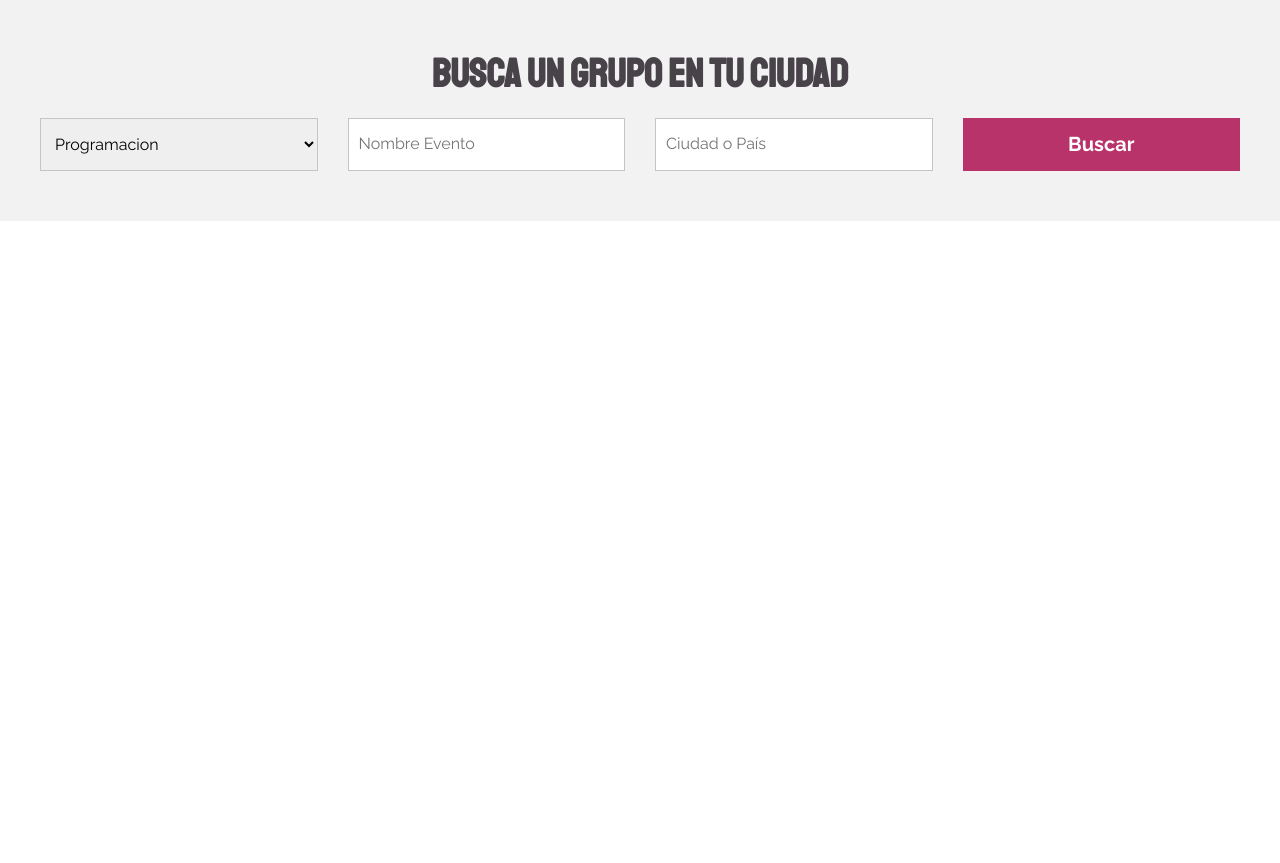
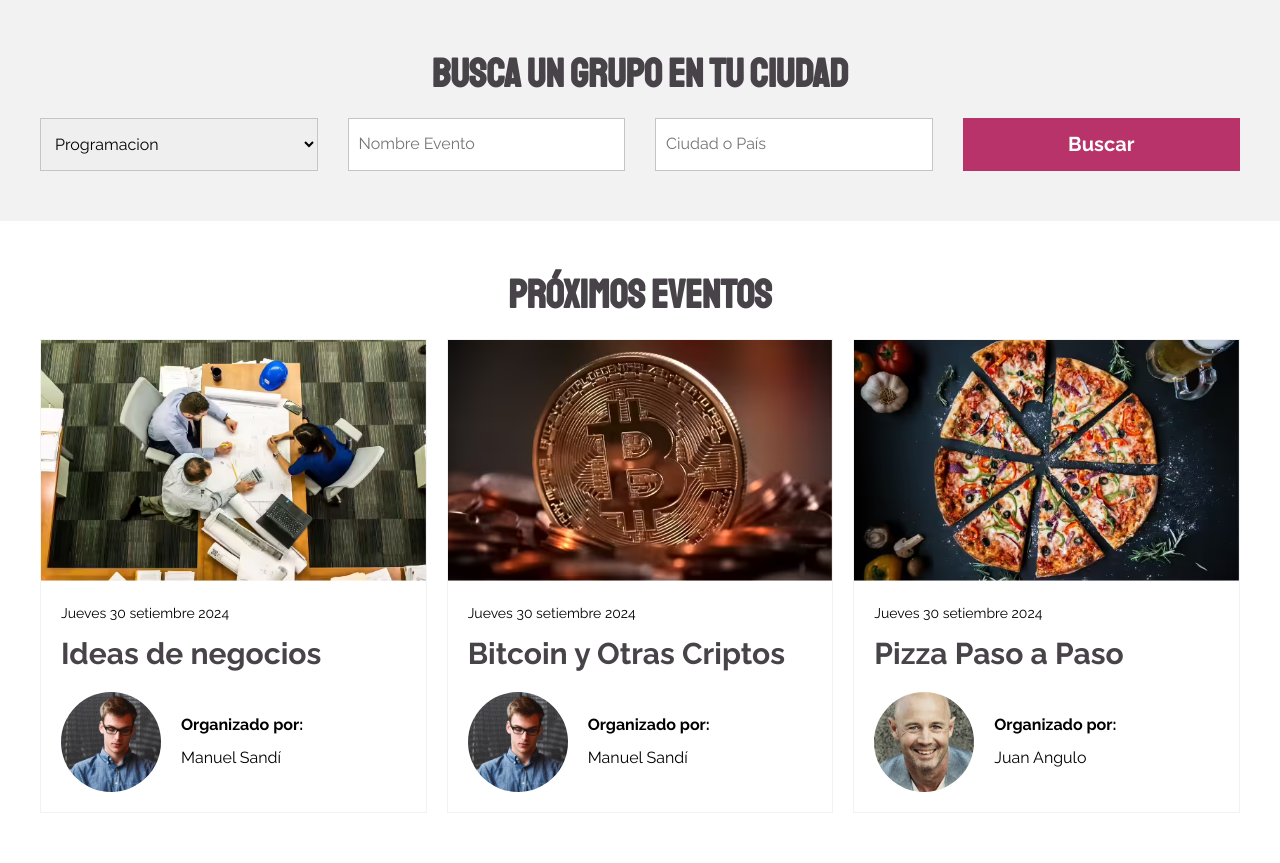
Before and after one commit to ManuelSA97/Meetup-clon, a website: page index.html in a window 1280 px wide. Shown: the part 732-1595 px from the top of the page. Before the commit the page ends 953 px from the top, so only its background shows below. Drawn offline with Linux system fonts and the light colour scheme.

Commit message:
Finalizacion de la seccion de eventos

```diff
--- a/index.html
+++ b/index.html
@@ -53,6 +53,68 @@
         </div>
     </section>
 
+    <main class="eventos contenedor">
+        <h2 class="eventos__heading">Próximos eventos</h2>
+        <div class="eventos__grid">
+            <div class="evento">
+                <a href="meeti.html">
+                    <img src="/build/img/imagen1.avif" alt="imagen meeti" class="evento__imagen">
+                    <div class="evento__contenido">
+                        <p class="evento__fecha">Jueves 30 setiembre 2024</p>
+                        <h3 class="evento__nombre">Ideas de negocios</h3>
+                        <div class="evento__autor">
+                            <div class="evento__autor-imagen">
+                                <img src="/build/img/perfil1.avif" alt="imagen perfil">
+                            </div>
+                            <div class="evento__informacion">
+                                <p class="evento__organizado-texto">Organizado por:</p>
+                                <p class="evento__organizado-nombre">Manuel Sandí</p>
+                            </div>
+                        </div>
+                    </div><!--Fin evento contenido-->
+                </a>
+            </div><!--Fin evento-->
+
+            <div class="evento">
+                <a href="meeti.html">
+                    <img src="/build/img/imagen2.avif" alt="imagen meeti" class="evento__imagen">
+                    <div class="evento__contenido">
+                        <p class="evento__fecha">Jueves 30 setiembre 2024</p>
+                        <h3 class="evento__nombre">Bitcoin y Otras Criptos</h3>
+                        <div class="evento__autor">
+                            <div class="evento__autor-imagen">
+                                <img src="/build/img/perfil1.avif" alt="imagen perfil">
+                            </div>
+                            <div class="evento__informacion">
+                                <p class="evento__organizado-texto">Organizado por:</p>
+                                <p class="evento__organizado-nombre">Manuel Sandí</p>
+                            </div>
+                        </div>
+                    </div><!--Fin evento contenido-->
+                </a>
+            </div><!--Fin evento-->
+
+            <div class="evento">
+                <a href="meeti.html">
+                    <img src="/build/img/imagen3.avif" alt="imagen meeti" class="evento__imagen">
+                    <div class="evento__contenido">
+                        <p class="evento__fecha">Jueves 30 setiembre 2024</p>
+                        <h3 class="evento__nombre">Pizza Paso a Paso</h3>
+                        <div class="evento__autor">
+                            <div class="evento__autor-imagen">
+                                <img src="/build/img/perfil2.avif" alt="imagen perfil">
+                            </div>
+                            <div class="evento__informacion">
+                                <p class="evento__organizado-texto">Organizado por:</p>
+                                <p class="evento__organizado-nombre">Juan Angulo</p>
+                            </div>
+                        </div>
+                    </div><!--Fin evento contenido-->
+                </a>
+            </div><!--Fin evento-->
+        </div>
+    </main>
+
 
 
 </body>
--- a/src/scss/base/_mixins.scss
+++ b/src/scss/base/_mixins.scss
@@ -47,3 +47,9 @@
     gap: $espaciado;
     grid-template-columns: repeat($columnas, 1fr);
 }
+
+@mixin heading{
+    text-align: center;
+    color: v.$gris;
+    margin: 0;
+}
--- a/src/scss/ui/contenido/_busqueda.scss
+++ b/src/scss/ui/contenido/_busqueda.scss
@@ -6,9 +6,7 @@
     padding: 5rem 0;
 
     &__heading{
-        text-align: center;
-        margin: 0;
-        color: v.$gris;
+        @include m.heading;
     }
 }
 
--- /dev/null
+++ b/src/scss/ui/contenido/_eventos.scss
@@ -0,0 +1,64 @@
+@use 'base/mixins' as m;
+@use 'base/variables' as v;
+
+.eventos{
+    padding: 5rem 0;
+
+
+    &__heading{
+        @include m.heading;
+    }
+
+    &__grid{
+        margin-top: 2rem;
+        @include m.grid(1, 2rem);
+        @include m.desktop {
+            @include m.grid(3, 2rem);
+        }
+    }
+}
+
+.evento{
+    border: 1px solid v.$grisClaro;
+
+    &__imagen{
+        width: 100%;
+    }
+
+    &__contenido{
+        padding: 2rem;
+    }
+
+    &__fecha{
+        font-size: 1.4rem;
+        margin: 0;
+    }
+
+    &__nombre{
+        color: v.$gris;
+        margin: 1rem 0;
+    }
+
+    &__autor{
+        display: flex;
+        align-items: center;
+        gap: 2rem;
+        margin-top: 2rem;
+    }
+
+    &__autor-imagen{
+        width: 10rem;
+        border-radius: 50%;
+        overflow: hidden;
+    }
+
+    &__organizado-texto,
+    &__organizado-nombre{
+        margin: .5rem 0;
+
+    }
+
+    &__organizado-texto{
+        font-weight: 700;
+    }
+}
--- a/src/scss/ui/contenido/_index.scss
+++ b/src/scss/ui/contenido/_index.scss
@@ -1,2 +1,3 @@
 @forward 'hero';
 @forward 'busqueda';
+@forward 'eventos';
```
Also changed, not shown: build/css/app.css, 1 other file.
